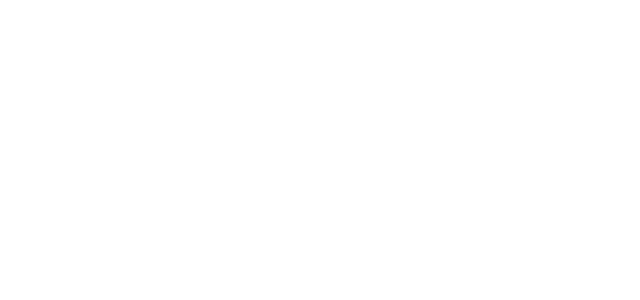
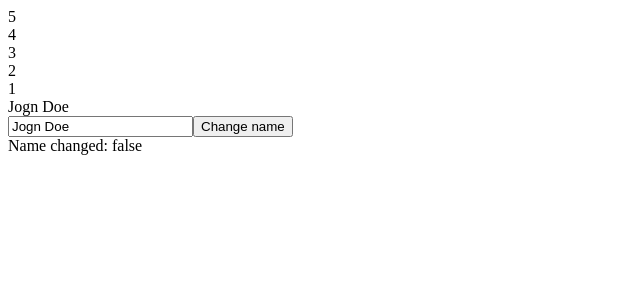
Before and after one commit to shutsugan/training-vue-basics, a Vue app: page / in a window 1280 px wide. Shown: the top 300 px of the page, without its empty margins (0-640 px from the left). Built offline with nearby package versions, Linux system fonts and the light colour scheme.

Commit message:
feat(app): add solution

```diff
--- a/src/App.vue
+++ b/src/App.vue
@@ -1,5 +1,12 @@
 <template>
-  <div id="app"></div>
+  <div id="app">
+    <div ref="items" v-for="item in reversedList" :key="item">{{ item }}</div>
+    <div ref="name">{{ getFullName }}</div>
+    <input ref="set-name" v-model="name" />
+    <button ref="compute-name" @click="changeName">Change name</button>
+    <br />
+    <div ref="name-changed">Name changed: {{ changed }}</div>
+  </div>
 </template>
 
 <script>
@@ -16,6 +23,30 @@ export default {
       changed: false,
     };
   },
+  computed: {
+    reversedList() {
+      return [...this.list].reverse();
+    },
+    getFullName: {
+      get() {
+        return this.name;
+      },
+      set(newName) {
+        const [first, last] = newName.split(" ");
+        this.name = `${last ?? ""} ${first ?? ""}`.trim();
+      },
+    },
+  },
+  watch: {
+    getFullName() {
+      this.changed = true;
+    },
+  },
+  methods: {
+    changeName() {
+      this.getFullName = this.name;
+    },
+  },
 };
 </script>
 
```
